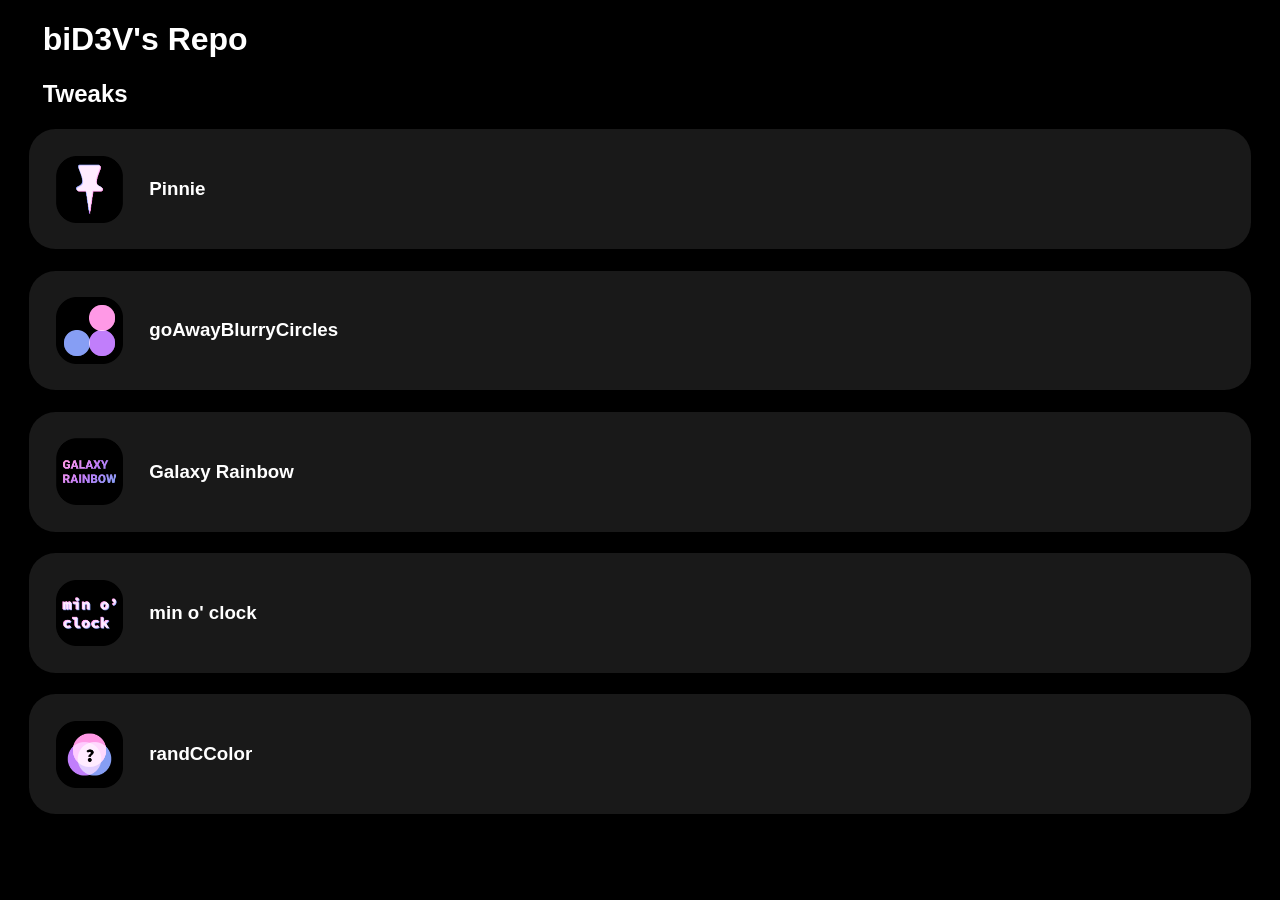
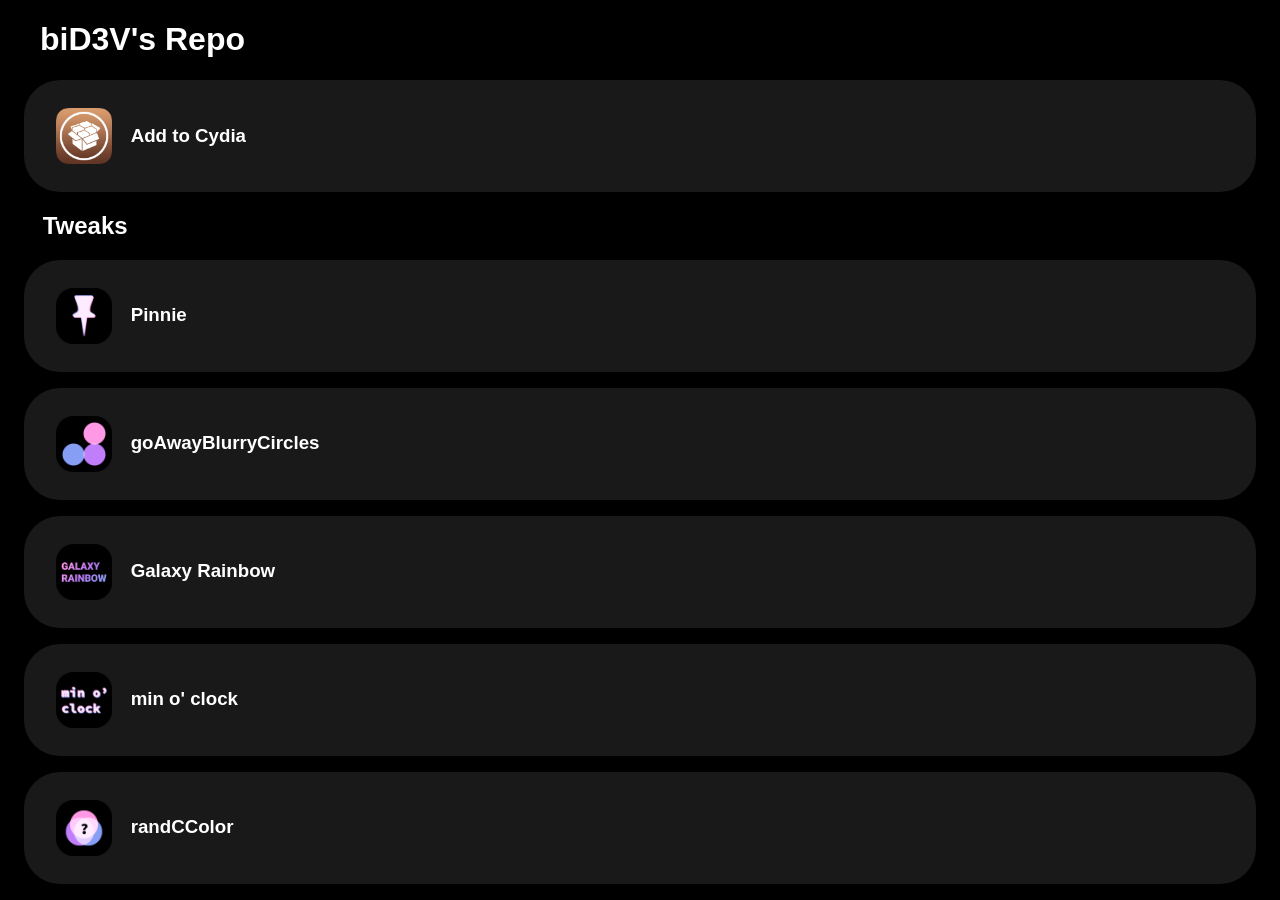
Before and after one commit to biD3V/repo, a plain HTML site: page index.html in a window 1280 px wide. Before the commit the page ends 836 px from the top, so only its background shows below. Drawn offline with Linux system fonts and the light colour scheme.

Commit message:
Switch o using "em" instead of "pt", add Cydia link

```diff
--- a/depictions/master.css
+++ b/depictions/master.css
@@ -4,42 +4,42 @@ body {
     font-family: sans-serif;
 }
 .Title {
-    margin-left: 26pt;
-    margin-right: 26pt;
+    margin-left: 2em;
+    margin-right: 2em;
 }
 
 .Description {
     background-color: #191919;
-    margin: 16pt;
-    padding-top: 10pt;
-    padding-bottom: 10pt;
-    border-radius: 20pt;
+    margin: 1em;
+    padding-top: 0.75em;
+    padding-bottom: 0.75em;
+    border-radius: 2.25em;
     overflow: hidden;
     position: relative;
 }
 
 .indented {
-    margin-left: 25pt;
+    margin-left: 2.5em;
 }
 
 .Subtitle {
-  margin-left: 6pt;
-  margin-right: 6pt;
+  margin-left: 0.5em;
+  margin-right: 0.5em;
 }
 
 .iconDesc {
   float: left;
 }
 .icon {
-  width: 50pt;
-  height: 50pt;
-  margin: 10pt 20pt;
+  width: 3.5em;
+  height: 3.5em;
+  margin: 1em 2em;
 }
 .sectionTitle {
   position: absolute;
   top: 50%;
   transform: translateY(-50%);
-  margin-left: 70pt;
+  margin-left: 5em;
 }
 
 p {
--- a/index.html
+++ b/index.html
@@ -8,6 +8,14 @@
 		<div class="Title">
 			<h1>biD3V's Repo</h1>
 		</div>
+        <a href="cydia://url/https://cydia.saurik.com/api/share#?source=https://bid3v.github.io/repo">
+            <div class="Description">
+                <img src="icons/Cydia_logo.png" class="iconDesc icon">
+                <div class="iconDesc sectionTitle">
+                    <h3>Add to Cydia</h3>
+                </div>
+            </div>
+        </a>
 		<div class="Subtitle">
 			<h2>Tweaks</h2>
 		</div>
```
Also changed, not shown: icons/Cydia_logo.png (added).
